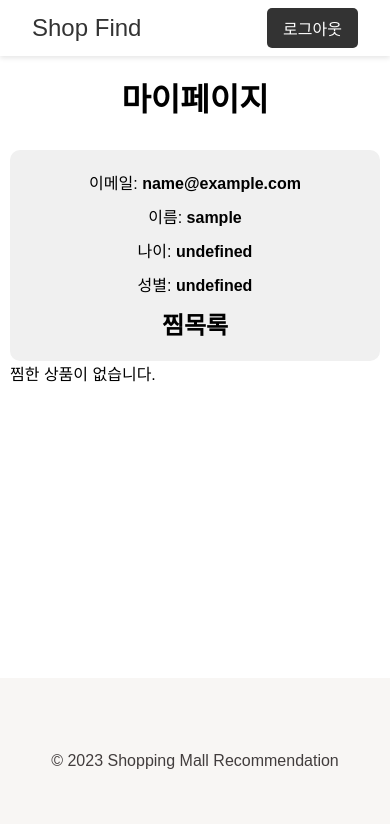
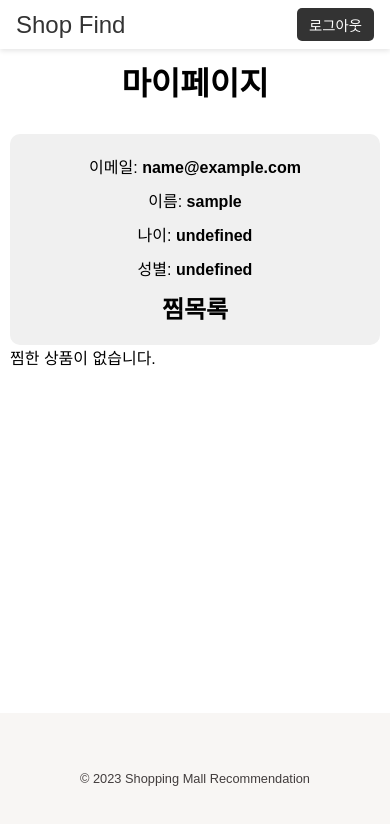
Before and after one commit to scs0209/shopfind, a plain HTML site: page public/mypage.html in a window 390 px wide. Drawn offline with Linux system fonts and the light colour scheme; sample sign-in values are in the browser's storage.

Commit message:
반응형 디자인 완료

```diff
--- a/public/styles/login.css
+++ b/public/styles/login.css
@@ -149,3 +149,41 @@ p a:hover {
   color: #423d3d;
   margin: 0;
 }
+
+/* 모바일 화면 스타일 */
+@media screen and (max-width: 768px) {
+  .navbar {
+    padding: 0.5rem;
+  }
+
+  nav ul {
+    flex-direction: column;
+    align-items: center;
+  }
+
+  nav li {
+    margin: 0.5rem 0;
+  }
+
+  .login-form {
+    padding: 2rem;
+  }
+
+  h2 {
+    font-size: 1.5rem;
+  }
+
+  input[type="email"],
+  input[type="password"] {
+    font-size: 1rem;
+  }
+
+  button[type="submit"] {
+    font-size: 1rem;
+    padding: 0.4rem 1.5rem;
+  }
+
+  #footer p {
+    font-size: 0.8rem;
+  }
+}
--- a/public/styles/myPage.css
+++ b/public/styles/myPage.css
@@ -83,22 +83,6 @@ h1 {
   font-weight: bold;
 }
 
-/* Footer */
-#footer {
-  position: absolute;
-  bottom: 0;
-  width: 100%;
-  background-color: #f8f6f4;
-  margin-top: 2rem;
-  text-align: center;
-}
-
-#footer p {
-  font-size: 1rem;
-  color: #423d3d;
-  margin: 0;
-}
-
 /* favorites */
 .favorites-container {
   width: 100%;
@@ -164,8 +148,55 @@ h1 {
   background-color: #d32f2f;
 }
 
-@media (max-width: 768px) {
+/* Footer */
+#footer {
+  position: absolute;
+  bottom: 0;
+  width: 100%;
+  background-color: #f8f6f4;
+  margin-top: 2rem;
+  text-align: center;
+}
+
+#footer p {
+  font-size: 1rem;
+  color: #423d3d;
+  margin: 0;
+}
+
+/* 모바일 화면 스타일 */
+@media screen and (max-width: 768px) {
+  .navbar {
+    padding: 0.5rem 1rem;
+  }
+
+  .navbar__list button {
+    padding: 6px 12px;
+    font-size: 0.9rem;
+  }
+
   .container {
+    max-width: 100%;
+    max-height: 100px;
+    margin: 3rem auto;
     padding: 10px;
   }
+
+  .card {
+    width: 45%;
+    margin-right: 0;
+    margin-bottom: 20px;
+  }
+
+  #footer {
+    position: absolute;
+    bottom: 0;
+    width: 100%;
+    background-color: #f8f6f4;
+    text-align: center;
+  }
+
+  #footer p {
+    font-size: 0.8rem;
+  }
 }
--- a/public/styles/signup.css
+++ b/public/styles/signup.css
@@ -167,3 +167,41 @@ nav a {
   color: #423d3d;
   margin: 0;
 }
+
+/* 모바일 화면 스타일 */
+@media screen and (max-width: 768px) {
+  .navbar {
+    padding: 0.5rem;
+  }
+
+  nav ul {
+    flex-direction: column;
+    align-items: center;
+  }
+
+  nav li {
+    margin: 0.5rem 0;
+  }
+
+  #signup {
+    padding: 2rem;
+    margin-top: 4rem;
+  }
+
+  #signup input[type="text"],
+  #signup input[type="email"],
+  #signup input[type="password"],
+  #signup div:nth-of-type(5) input,
+  #signup div:nth-of-type(6) select {
+    font-size: 1rem;
+  }
+
+  #signup button[type="submit"] {
+    font-size: 1rem;
+    padding: 0.5rem 1rem;
+  }
+
+  #footer p {
+    font-size: 0.8rem;
+  }
+}
```
Also changed, not shown: public/login.html (+4 -0 lines).
